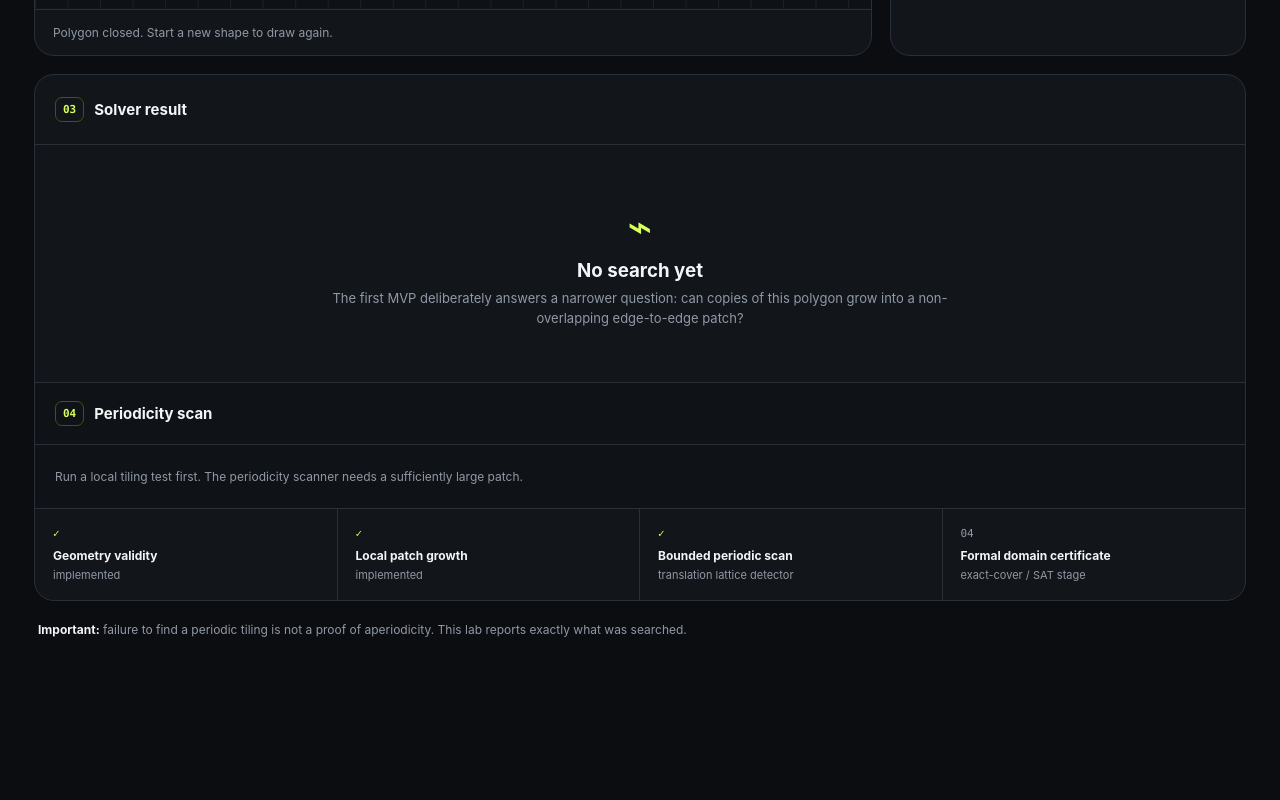
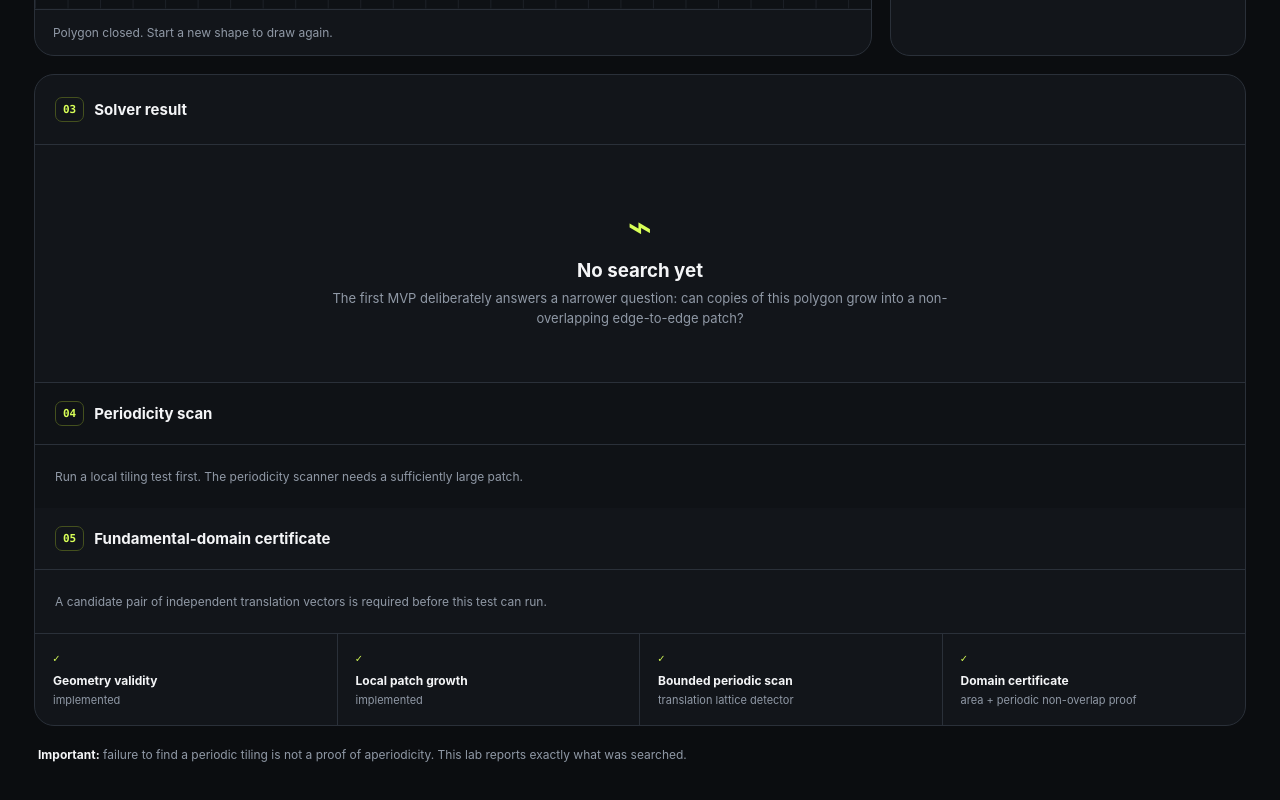
Before and after one commit to codaux/einstein-lab, a Next.js app: page / in a window 1280 px wide. Shown: the part 902-1702 px from the top of the page. Before the commit the page ends 1595 px from the top, so only its background shows below. Built offline with nearby package versions, Linux system fonts and the light colour scheme.

Commit message:
Add fundamental-domain certificate to UI

```diff
--- a/app/page.tsx
+++ b/app/page.tsx
@@ -4,6 +4,7 @@ import { useMemo, useState } from "react";
 import { Point, validatePolygon } from "@/lib/geometry";
 import { growPatch, Tile } from "@/lib/tiling";
 import { detectPeriodicTranslations, PeriodicResult } from "@/lib/periodic";
+import { certifyFundamentalDomain, FundamentalCertificate } from "@/lib/fundamental";
 
 const GRID = 28;
 const W = 720;
@@ -36,6 +37,7 @@ export default function Home() {
   const [maxTiles,setMaxTiles]=useState(24);
   const [patch,setPatch]=useState<ReturnType<typeof growPatch>|null>(null);
   const [periodic,setPeriodic]=useState<PeriodicResult|null>(null);
+  const [certificate,setCertificate]=useState<FundamentalCertificate|null>(null);
 
   const validation=useMemo(()=>closed ? validatePolygon(points) : null,[points,closed]);
 
@@ -48,13 +50,20 @@ export default function Home() {
     setPoints([...points,{x,y}]);
     setPatch(null);
     setPeriodic(null);
+    setCertificate(null);
   };
 
   const run=()=>{
     if (!validation?.valid) return;
     const result=growPatch(points,{maxTiles,allowReflection,beamWidth:18});
     setPatch(result);
-    setPeriodic(result.reached>=6 ? detectPeriodicTranslations(result.sampleTiles) : null);
+    const periodicResult=result.reached>=6 ? detectPeriodicTranslations(result.sampleTiles) : null;
+    setPeriodic(periodicResult);
+    if(periodicResult?.u && periodicResult?.v){
+      setCertificate(certifyFundamentalDomain(result.sampleTiles,periodicResult.u,periodicResult.v));
+    }else{
+      setCertificate(null);
+    }
   };
 
   const reset=()=>{
@@ -62,6 +71,7 @@ export default function Home() {
     setClosed(false);
     setPatch(null);
     setPeriodic(null);
+    setCertificate(null);
   };
 
   const load=(key:string)=>{
@@ -69,6 +79,7 @@ export default function Home() {
     setClosed(true);
     setPatch(null);
     setPeriodic(null);
+    setCertificate(null);
   };
 
   const view=patch ? fitTiles(patch.sampleTiles,720,420) : null;
@@ -237,11 +248,37 @@ export default function Home() {
           )}
         </div>
 
+        <div className="certificatePanel">
+          <div className="periodicHead">
+            <div><span className="step">05</span><h2>Fundamental-domain certificate</h2></div>
+            {certificate && <div className={`resultPill ${certificate.certified ? "negative" : ""}`}>{certificate.certified ? "CERTIFIED PERIODIC" : "not certified"}</div>}
+          </div>
+          {!certificate ? (
+            <p className="periodicEmpty">A candidate pair of independent translation vectors is required before this test can run.</p>
+          ) : (
+            <div className="periodicBody">
+              <div className="periodicVerdict">
+                <strong>{certificate.certified ? "Periodic tiling certificate found" : "No periodic certificate from these vectors"}</strong>
+                <p>{certificate.reason}</p>
+              </div>
+              <dl className="periodicMetrics">
+                <div><dt>Cell area</dt><dd>{certificate.areaCell.toFixed(4)}</dd></div>
+                <div><dt>Tile area / cell</dt><dd>{certificate.areaTiles.toFixed(4)}</dd></div>
+                <div><dt>Area error</dt><dd>{certificate.areaError.toExponential(2)}</dd></div>
+                <div><dt>Representatives</dt><dd>{certificate.representativeTiles.length}</dd></div>
+                <div><dt>Overlap checks</dt><dd>{certificate.translationsChecked.toLocaleString()}</dd></div>
+                <div><dt>Overlaps</dt><dd>{certificate.overlapsFound}</dd></div>
+              </dl>
+              <p className="mathNote"><strong>Meaning:</strong> when certified, the extracted tile representatives fill one translation cell by area and their periodic copies do not overlap. That is enough to reject the polygon as an Einstein candidate under the tested reflection setting.</p>
+            </div>
+          )}
+        </div>
+
         <div className="roadmap">
           <div className="done"><span>✓</span><b>Geometry validity</b><small>implemented</small></div>
           <div className="done"><span>✓</span><b>Local patch growth</b><small>implemented</small></div>
           <div className="done"><span>✓</span><b>Bounded periodic scan</b><small>translation lattice detector</small></div>
-          <div><span>04</span><b>Formal domain certificate</b><small>exact-cover / SAT stage</small></div>
+          <div className="done"><span>✓</span><b>Domain certificate</b><small>area + periodic non-overlap proof</small></div>
         </div>
       </section>
 
```
